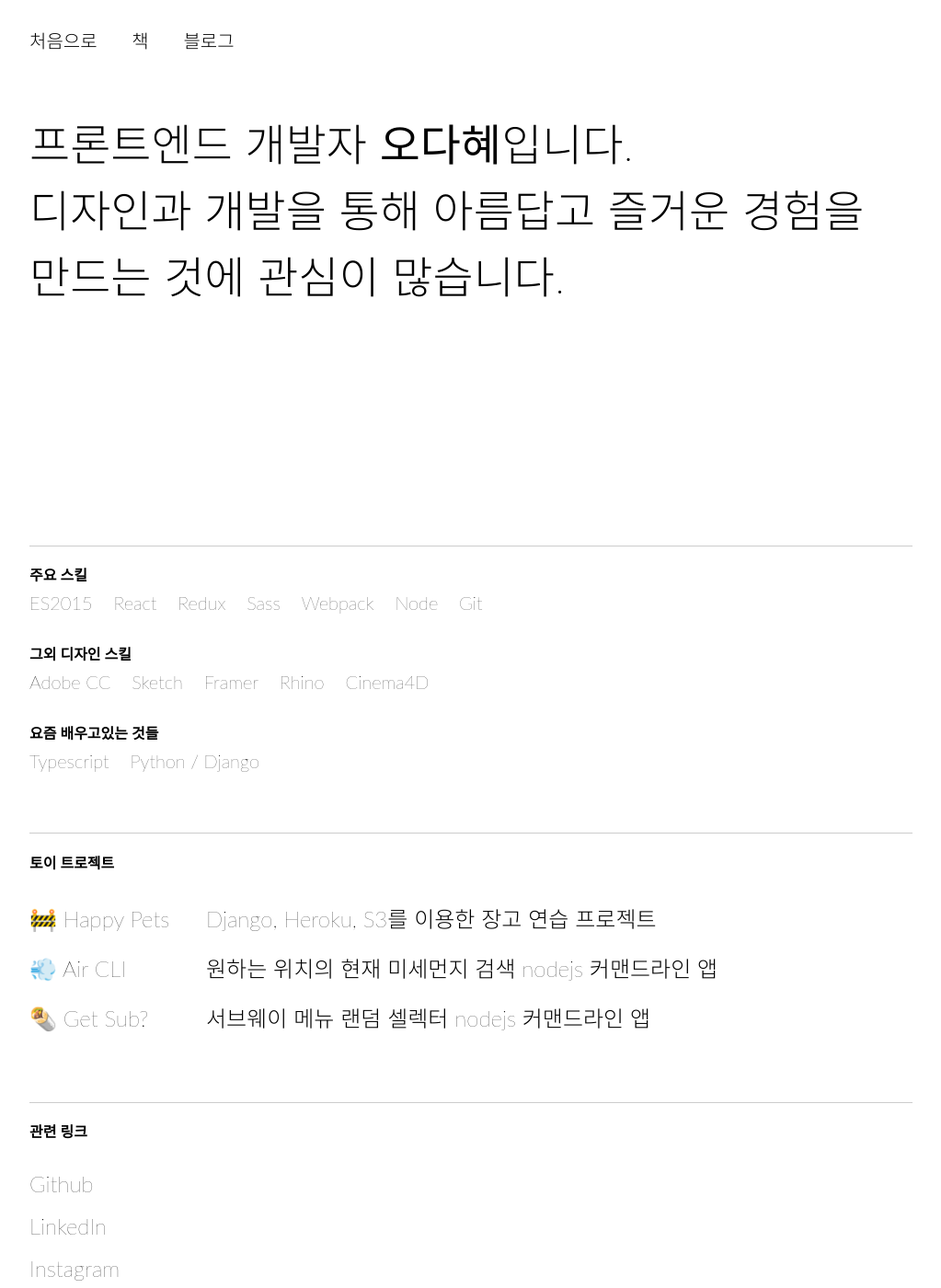
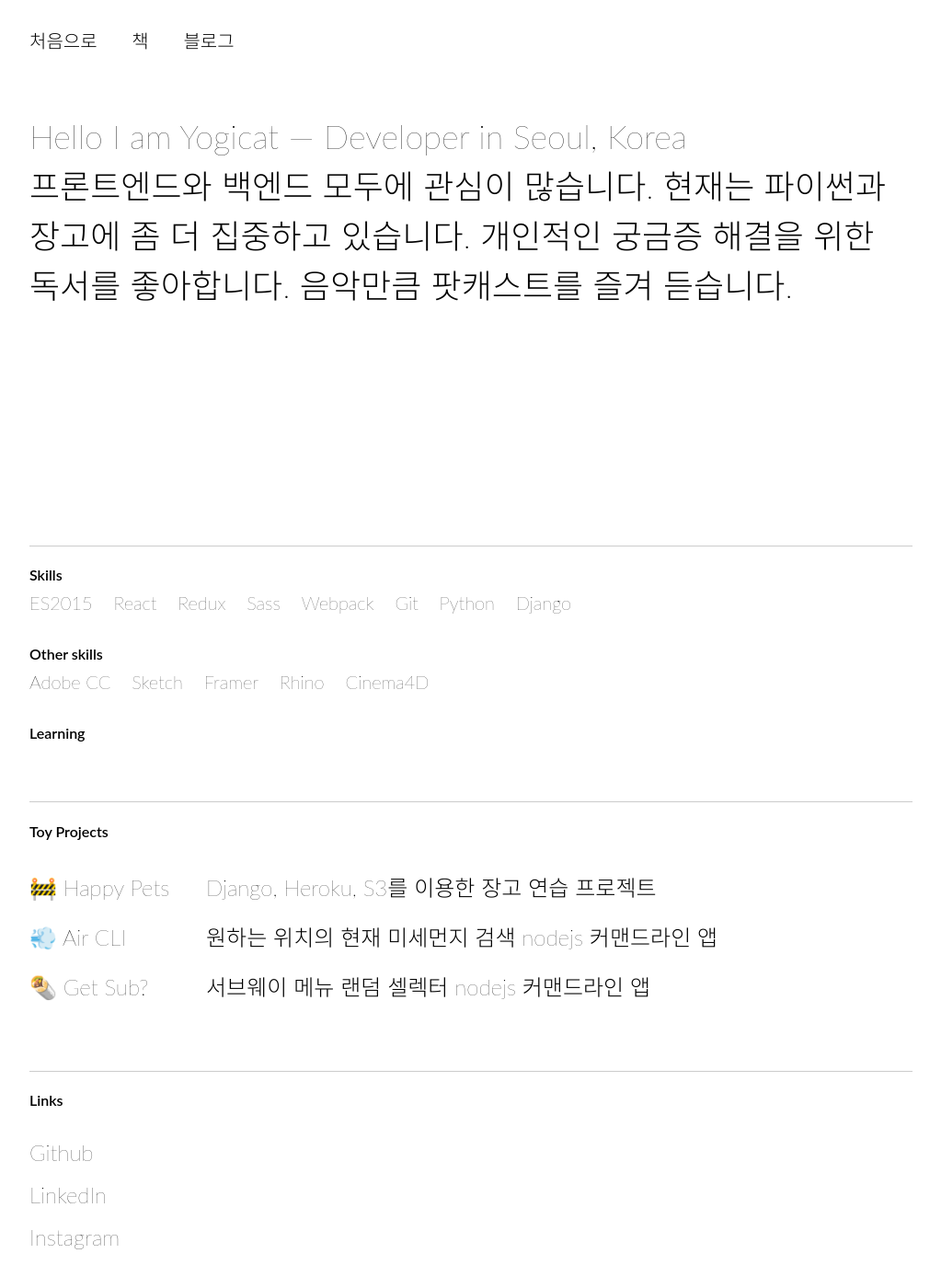
Before and after one commit to yogicat/yogicat.github.io, a Jekyll site: the page built from index.html, in a window 1280 px wide and 1400 px high. Shown: the whole window at 92% size, without its empty margins (128-1151 px from the left). Built offline with Jekyll 4.4.1, drawn with Linux system fonts in a browser that asks for light colours.

```diff
--- a/_data/text.yml
+++ b/_data/text.yml
@@ -24,12 +24,9 @@ skills:
   - name: Redux
   - name: Sass
   - name: Webpack
-  - name: Node
   - name: Git
-
-learning:
-  - name: Typescript
-  - name: Python / Django
+  - name: Python
+  - name: Django
 
 secondary:
   - name: Adobe CC
--- a/index.html
+++ b/index.html
@@ -5,14 +5,14 @@ title: home
 
 {% include navigation.html foo='home'%}
 <section>
-  <p class="f1-ns f3 fw2 lh-copy" id="introduction">
-    프론트엔드 개발자 <strong>오다혜</strong>입니다.<br>
-    디자인과 개발을 통해 아름답고 즐거운 경험을 만드는 것에 관심이 많습니다.
+  <p class="f2-ns f3 fw2 lh-copy" id="introduction">
+    Hello I am Yogicat — Developer in Seoul, Korea <br />
+    프론트엔드와 백엔드 모두에 관심이 많습니다. 현재는 파이썬과 장고에 좀 더 집중하고 있습니다. 개인적인 궁금증 해결을 위한 독서를 좋아합니다. 음악만큼 팟캐스트를 즐겨 듣습니다.
   </p>
 
 </section>
 <section class="mt7 bt b--black-20">
-  <h4 class="f5 fw6 mb1">주요 스킬</h4>
+  <h4 class="f5 fw6 mb1">Skills</h4>
   <div class="f3-ns fw2 f5">
     {% for item in site.data.text.skills %}
       <span class="dib mr3 f4">
@@ -20,7 +20,7 @@ title: home
       </span>
     {% endfor %}
   </div>
-  <h4 class="f5 fw6 mt4 mb1">그외 디자인 스킬</h4>
+  <h4 class="f5 fw6 mt4 mb1">Other skills</h4>
   <div class="f3-ns fw2 f5">
     {% for item in site.data.text.secondary %}
     <span class="dib mr3 f4">
@@ -28,7 +28,7 @@ title: home
     </span>
     {% endfor %}
   </div>
-  <h4 class="f5 fw6 mt4 mb1">요즘 배우고있는 것들</h4>
+  <h4 class="f5 fw6 mt4 mb1">Learning</h4>
   <div class="f3-ns fw2 f5">
     {% for item in site.data.text.learning %}
     <span class="dib mr3 f4">
@@ -38,7 +38,7 @@ title: home
   </div>
 </section>
 <section class="mt5 bt b--black-20">
-  <h4 class="f5 fw6">토이 트로젝트</h4>
+  <h4 class="f5 fw6">Toy Projects</h4>
   <ul class="f3-ns fw2 f5 list pl0">
     {% for item in site.data.text.projects %}
     <li>
@@ -51,7 +51,7 @@ title: home
   </ul>
 </section>
 <section class="mt5 bt b--black-20">
-  <h4 class="f5 fw6">관련 링크</h4>
+  <h4 class="f5 fw6">Links</h4>
   <ul class="f3 fw2 list pl0">
     {% for item in site.data.text.links %}
     <li><a class="link black no-underline hover-green db pv2" href={{item.link}} target="_blank">{{ item.name }}</a></li>
@@ -59,7 +59,7 @@ title: home
   </ul>
 </section>
 <section class="mt5 bt b--black-20">
-  <h4 class="f5 fw6">이메일</h4>
+  <h4 class="f5 fw6">Contact</h4>
   <p class="f2-ns f3 fw2">
     hi@yogicat.dev
   </p>
```
Also changed, not shown: _posts/2019-05-10-thoughts.md (added, +15 -0 lines).
